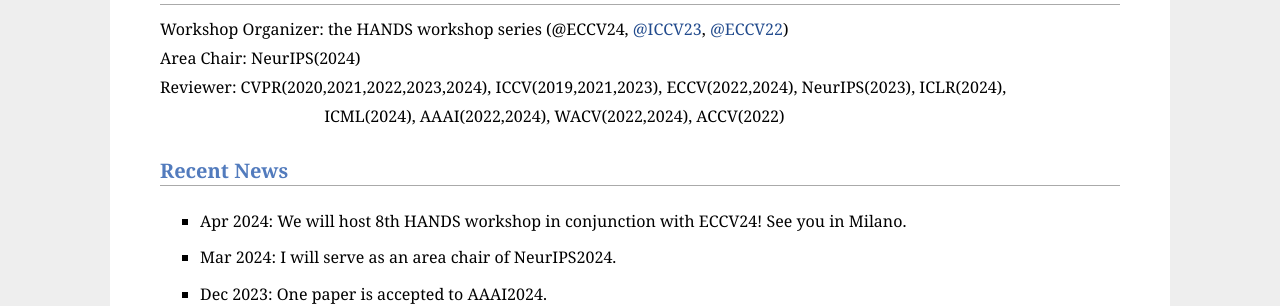
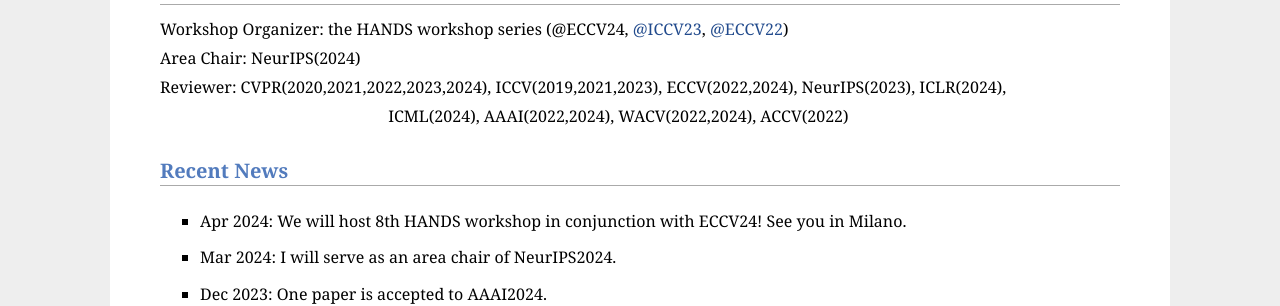
Before and after one commit to bestonebyone/mu4yang, a Jekyll site: the page built from index.md, in a window 1280 px wide. Shown: the part 387-693 px from the top of the page. Built offline with Jekyll 4.4.1, drawn with Linux system fonts in a browser that asks for light colours; comment, search, counter and statistics services are not loaded.

Commit message:
Update index.md

```diff
--- a/index.md
+++ b/index.md
@@ -42,7 +42,7 @@
 Area Chair: NeurIPS(2024) <br>
 Reviewer:
 CVPR(2020,2021,2022,2023,2024), ICCV(2019,2021,2023), ECCV(2022,2024), NeurIPS(2023), ICLR(2024),<br>
-&emsp;&emsp;&emsp;&emsp;&emsp;&emsp;&emsp;&emsp;&emsp;&emsp;
+&emsp;&emsp;&emsp;&emsp;&emsp;&emsp;&emsp;&emsp;&emsp;&emsp;&emsp;&emsp;&emsp;&emsp;
 ICML(2024), AAAI(2022,2024), WACV(2022,2024), ACCV(2022)<br>
 </div>
 
```
